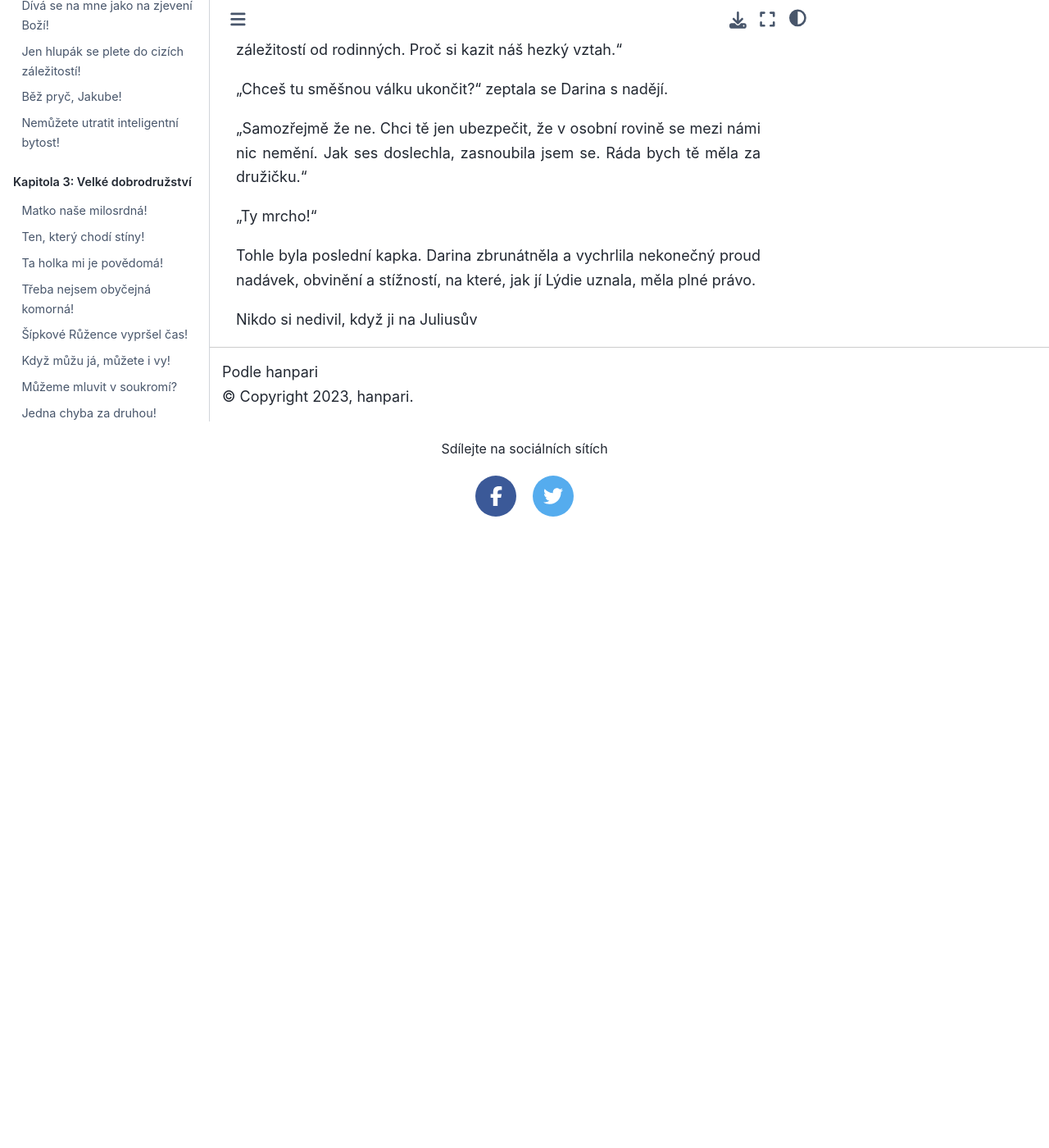
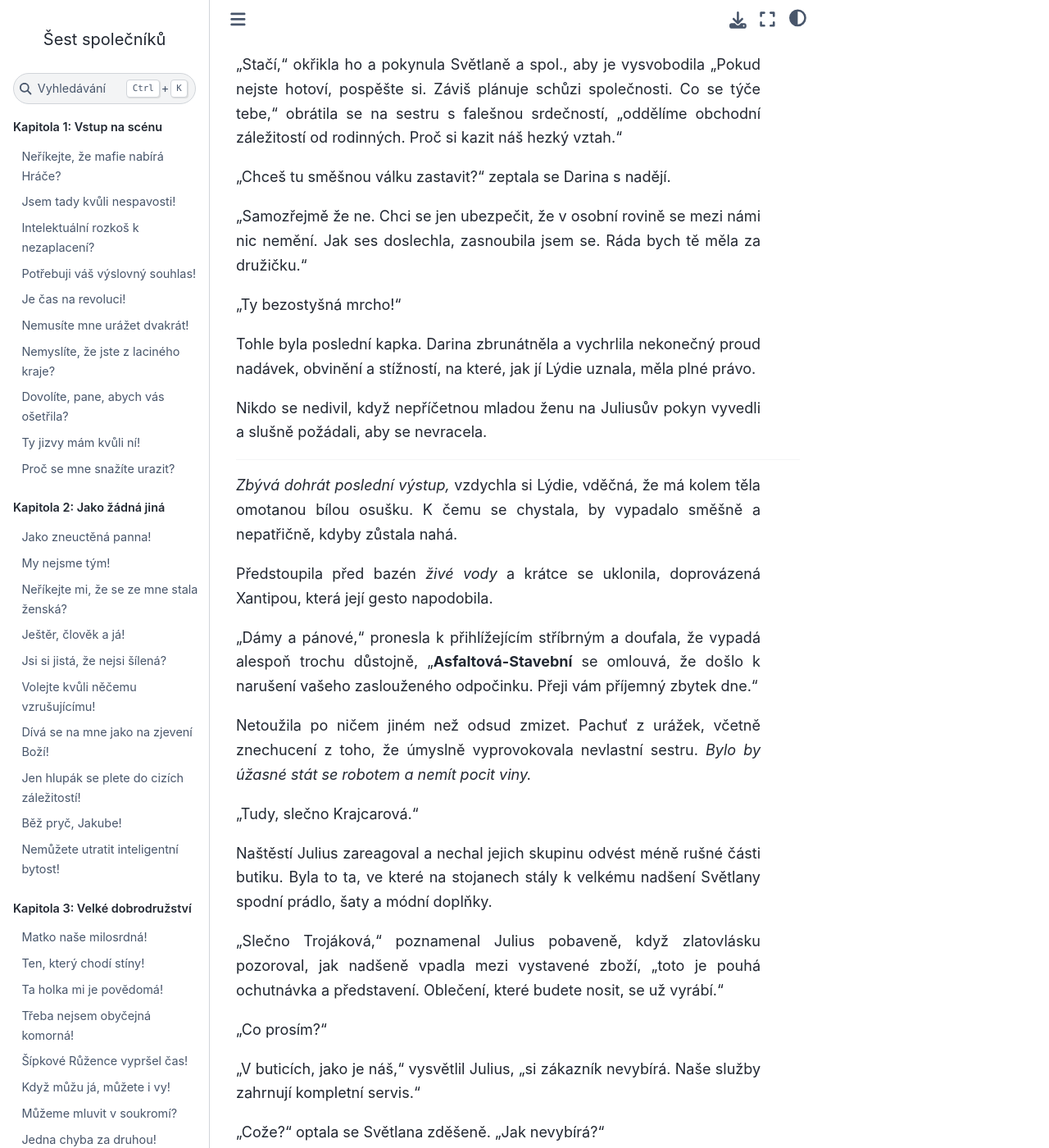
Before and after one commit to hanpari/sest-spolecniku, a Sphinx documentation site: the page built from source/sest_spolecniku/007-gubernatorka-v-bilem/12.md, in a window 1280 px wide and 1400 px high, scrolled down 7570 px. Shown: the whole window at 82% size. Built offline with Sphinx 7.4.7 and the Sphinx Book theme 1.1.4, drawn with Linux system fonts in a browser that asks for light colours; pages that are not in the unit, such as notebooks, are missing from menus; before the commit the page ends 8200 px from its top, so only the background shows below that; some of the changed text lies outside the part shown.

Commit message:
Update 12.md

```diff
--- a/source/sest_spolecniku/007-gubernatorka-v-bilem/12.md
+++ b/source/sest_spolecniku/007-gubernatorka-v-bilem/12.md
@@ -2,7 +2,7 @@
 
 Lýdie neřekla Gabriele celou pravdu o své hormonální léčbě. I kdyby měl Záviš stokrát na kahánku, romantická láska završená tragédií Lýdii nepřekážela.
 
-Jako pravověrná stříbrná věřila, že citové vzplanutí je dočasným poblázněním lidské chemie, nic trvanlivého, smutek nebo radost následované dalším obdobím lhostejnosti.
+Jako pravověrná stříbrná věřila, že citové vzplanutí je dočasným poblázněním lidské chemie, nic trvanlivého: smutek nebo radost následované dalším obdobím lhostejnosti.
 
 Proto jí role pavoučí samičky, která se samcem skončí ve chvíli, kdy ten dohraje svou roli, nevadila.
 
@@ -164,15 +164,17 @@
 
 *Alespoň lhát kdybys uměla!*
 
-"Chceš říct, že se občas stavíš v kanceláři a všechnu dřinu necháváš na druhých? Napadá mne jedna pracovitá a snaživá stříbrná, která pomohla bratrovi ke zlaté známce."
+"Chceš říct," opáčila Lýdie, "že se občas stavíš v kanceláři a všechnu dřinu necháváš na druhých? Napadá mne jedna pracovitá a snaživá stříbrná, která pomohla bratrovi ke zlaté známce."
 
-Lýdie se nepokrytě usmála na Xantipu. Vždycky ji považovala za loajální, ale i neochvějná loajalita musela ochabnout, když se musela starat o rozmazlené děcko. *Bratr udělal chybu, že jí dal Darinu na starost. Ukázal ji, jaký rozdíl je mezi těmi, kteří pracují tvrdě, a těmi, kteří se umí narodit.*
+*Haló ty tam, má snaživá a pracovitá!*
+
+Nepokrytě se usmála na Xantipu. Asistentka byla vždy loajální, ale i neochvějná loajalita musela ochabnout, když se musela starat o rozmazlené děcko. *Bratr udělal chybu, že jí dal Darinu na starost. Ukázal ji, jaký rozdíl je mezi těmi, kteří v krysím závodě musí utíkat, a těmi, kterým stačí chodit, protože se uměli narodit.*
 
 "Možná Kouckému nic hlásit nebudu," prohlásila významně. "Je zbytečné, aby trpěli nevinní, nemám pravdu?"
 
 "Nemáš, co bys hlásila. Já nic neprovedla."
 
-*Ale já nemluvila k tobě, sestřičko.* Když tentokrát mrkla na Xantipu, nesklidila chlad, ale opatrný úsměv. *Obě víme, že mi dlužíš laskavost.*
+*Ale já nemluvila k tobě, sestřičko.* Když tentokrát mrkla na Xantipu, nesklidila chlad, ale opatrný úsměv. *Obě víme, že mi dluží laskavost.*
 
 Nastal čas celou tu šaškárnu ukončit.
 
@@ -180,18 +182,85 @@
 
 "Malý moment, slečno. Právě jsem v nejlepším."
 
-Masér promluvil se zalíbením labužníka, kterému zbývá hodit do úst posledních pár šťavnatých kousků.
+Masér promluvil se zalíbením labužníka, kterému zbývá hodit do úst posledních pár šťavnatých kousků. Bylo na něm něco hluboce znepokojivého.
 
 *Co to má být? Nějaká nová zvrhlá zkouška?*
 
 "Stačí," okřikla ho a pokynula Světlaně a spol., aby je vysvobodila "Pokud nejste hotoví, pospěšte si. Záviš plánuje schůzi společnosti. Co se týče tebe," obrátila se na sestru s falešnou srdečností, "oddělíme obchodní záležitostí od rodinných. Proč si kazit náš hezký vztah."
 
-"Chceš tu směšnou válku ukončit?" zeptala se Darina s nadějí.
+"Chceš tu směšnou válku zastavit?" zeptala se Darina s nadějí.
 
-"Samozřejmě že ne. Chci tě jen ubezpečit, že v osobní rovině se mezi námi nic nemění. Jak ses doslechla, zasnoubila jsem se. Ráda bych tě měla za družičku."
+"Samozřejmě že ne. Chci se jen ubezpečit, že v osobní rovině se mezi námi nic nemění. Jak ses doslechla, zasnoubila jsem se. Ráda bych tě měla za družičku."
 
-"Ty mrcho!"
+"Ty bezostyšná mrcho!"
 
 Tohle byla poslední kapka. Darina zbrunátněla a vychrlila nekonečný proud nadávek, obvinění a stížností, na které, jak jí Lýdie uznala, měla plné právo.
 
-Nikdo si nedivil, když ji na Juliusův
+Nikdo se nedivil, když nepříčetnou mladou ženu na Juliusův pokyn vyvedli a slušně požádali, aby se nevracela.
+
+***
+
+*Zbývá dohrát poslední výstup,* vzdychla si Lýdie, vděčná, že má kolem těla omotanou bílou osušku. K čemu se chystala, by vypadalo směšně a nepatřičně, kdyby zůstala nahá.
+
+Předstoupila před bazén *živé vody* a krátce se uklonila, doprovázená Xantipou, která její gesto napodobila.
+
+"Dámy a pánové," pronesla k přihlížejícím stříbrným a doufala, že vypadá alespoň trochu důstojně, "**Asfaltová-Stavební** se omlouvá, že došlo k narušení vašeho zaslouženého odpočinku. Přeji vám příjemný zbytek dne."
+
+Netoužila po ničem jiném než odsud zmizet. Pachuť z urážek, včetně znechucení z toho, že úmyslně vyprovokovala nevlastní sestru. *Bylo by úžasné stát se robotem a nemít pocit viny.*
+
+"Tudy, slečno Krajcarová."
+
+Naštěstí Julius zareagoval a nechal jejich skupinu odvést méně rušné části butiku. Byla to ta, ve které na stojanech stály k velkému nadšení Světlany spodní prádlo, šaty a módní doplňky.
+
+"Slečno Trojáková," poznamenal Julius pobaveně, když zlatovlásku pozoroval, jak nadšeně vpadla mezi vystavené zboží, "toto je pouhá ochutnávka a představení. Oblečení, které
+budete nosit, se už vyrábí."
+
+"Co prosím?"
+
+"V buticích, jako je náš," vysvětlil Julius, "si zákazník nevybírá. Naše služby zahrnují kompletní servis."
+
+"Cože?" optala se Světlana zděšeně. "Jak nevybírá?"
+
+"To znamená, že naši zákazníci nemusí ztrácet drahocenný čas postáváním před zrcadlem a v kabinkách. Plně automatizované pracoviště vytvoří oděv vám na míru. Věřte, že umělá inteligence má vybranější vkus než vy nebo já, kteří jsme pouhými smrteníky."
+
+"Ten tvůj podnik, můj milý Benjamíne," řekla Světlana s hlubokým přesvědčením a s tónem, kterým nespokojená královna oslovuje nepříliš schopného služebníka, "je jedno velké zklamání."
+
+"Přesto věřím, že budete spokojená, slečno Trojáková," odpověděl Julius, napůl posměšně a napůl zdvořile.
+
+"Pche!"
+
+*Myslím, že lépe chápu, proč je ta holka školní bohyní,* pomyslela si Lýdie. *Je v ní něco přirozeně nadřazeného.*
+
+**Šik&Šik** hledal ve svých zákaznících potenciál a tady ho měl.
+
+"Měl jsem se opravdu věnovat vám, slečno Trojáková," poznamenal Julius lítostivě a Juraj se neklidně ošil, protože dobře pochopil, že ve srovnání s oslnivou sestrou neuspěl. "Ale pozdě plakat na rozlitým mlékem. Nyní si vás odvede váš osobní poradce a zkontroluje, zda všechno sedí. Vážení, vítejte v **Šik&Šik**!"
+
+*A tímto jsme oficiálně přijati,* oddechla si Lýdie. Pro ni znamenala tahle slova hodně. Když selhala v **Laguně**, přijala porážku jako samozřejmost. Jak sama řekla, nebyl stříbronos jako stříbronos.
+
+Její úleva ale neměla dlouhého trvání. Když si ji pohledný masér-asistent (nebo cokoliv zde měl za funkci) odvedl za zástěnu a pečlivě zatáhl šedý závěs, celý se proměnil. Najednou se zdál vyšší a vyzařovala z něj autorita.
+
+"Konečně sami," řekl, jako by byli milenci, kteří touží po samotě. "Ten otravný chlap si dával na čas."
+
+*Otravný chlap?*
+
+"Dostal jsem za úkol," pokračoval mladík, "abych tě seznámil s ceníkem. Tady prosím."
+
+*On mi tyká!* pomyslela si Lýdie šokovaně. *Ten kluk mi tyká!*
+
+Nedbale ji podal složku v kožených deskách, ve které našla dva listy papíru. Jeden z nich byl pouhým *Ceníkem* a druhý *Ceníkem pro zvláštní společnosti*. Druhý měl navíc důvěrně známý podnadpis *Jen pro ty, co smějí vstoupit*.
+
+
+Ceník
+
+Lázeň v živé vodě - 500 000 korun
+Látky volně neprodejné
+ Bioaktivní krém
+  Kategorie A
+  Kategorie B
+  Kategorie C
+  Kategorie S
+ Supertonický nápoj 20 000
+ Stabilizátor
+
+
+Ceník pro zvláštní společnosti nabízel prakticky totéž, pouze levněji s
```
Also changed, not shown: other parts of source/sest_spolecniku/007-gubernatorka-v-bilem/12.md (+3 -3 lines).
